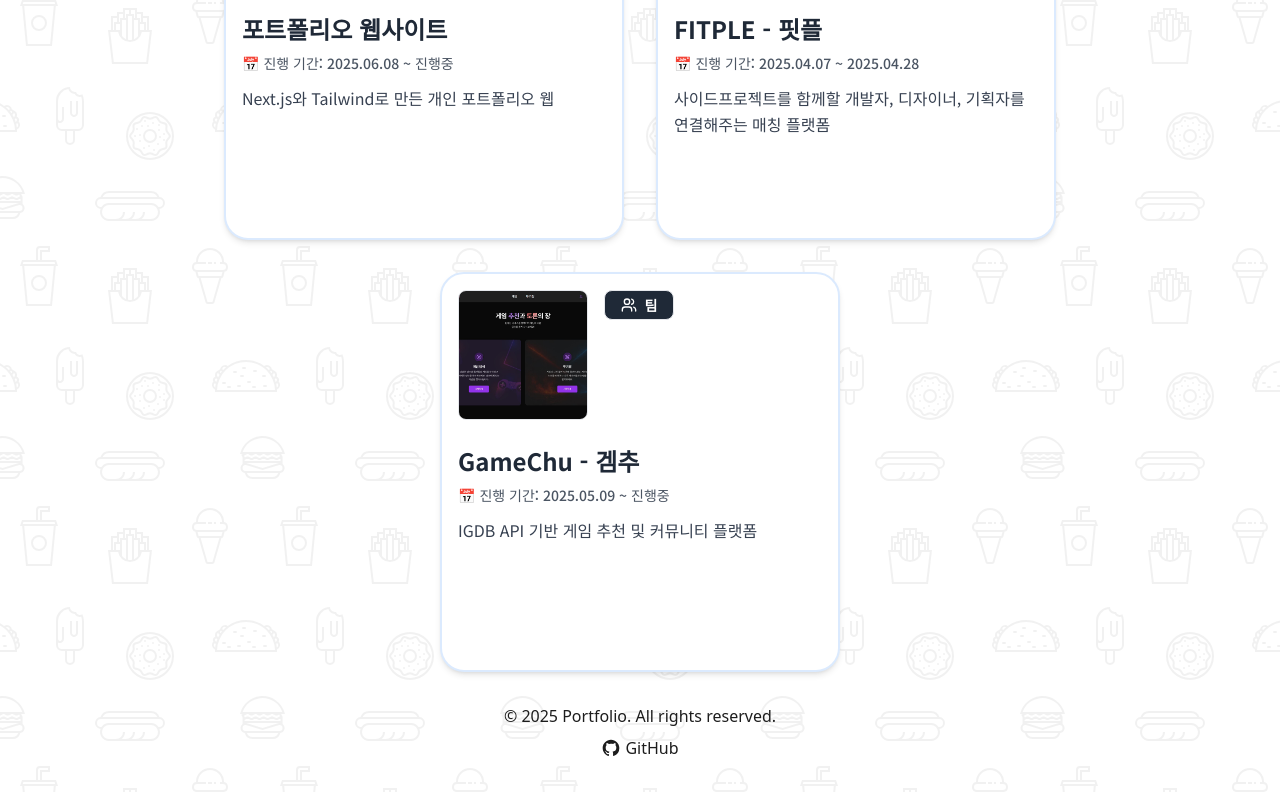
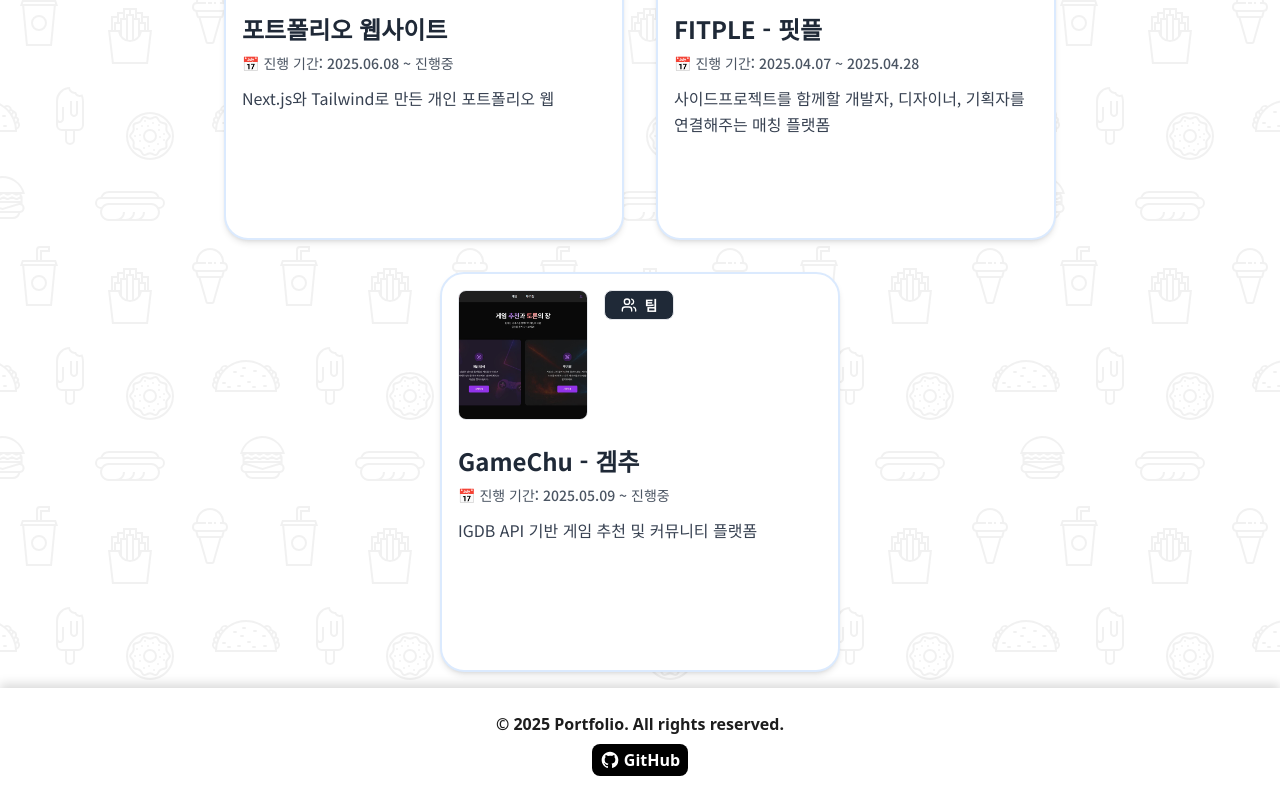
Before and after one commit to roastt1/Portfolio, a Next.js app: page / in a window 1280 px wide. Shown: the part 3984-4784 px from the top of the page. Built offline with nearby package versions, Linux system fonts and the light colour scheme.

Commit message:
[style] Footer 스타일 변경

```diff
--- a/app/components/Footer.tsx
+++ b/app/components/Footer.tsx
@@ -1,14 +1,14 @@
 export default function Footer() {
     return (
-        <footer className="flex w-full flex-col items-center justify-center gap-2 py-8 text-center font-sans dark:text-white">
-            <p className="text-caption font-medium">
+        <footer className="mt-4 flex w-full flex-col items-center justify-center gap-2 bg-white py-6 text-center font-sans shadow-[-0px_-4px_10px_rgba(0,0,0,0.15)] dark:bg-dark-100 dark:text-white">
+            <p className="text-sm font-semibold sm:text-base">
                 © 2025 Portfolio. All rights reserved.
             </p>
             <a
                 href="https://github.com/roastt1"
                 target="_blank"
                 rel="noopener noreferrer"
-                className="flex items-center gap-1 hover:underline"
+                className="flex items-center gap-1 rounded-lg bg-black px-2 py-1 text-sm font-semibold text-white transition hover:brightness-[0.7] dark:border-dark-400 dark:bg-white dark:text-black sm:text-base"
             >
                 <svg
                     xmlns="http://www.w3.org/2000/svg"
@@ -22,7 +22,7 @@ export default function Footer() {
                         clipRule="evenodd"
                     />
                 </svg>
-                <span>GitHub</span>
+                <span className="text-white dark:text-black">GitHub</span>
             </a>
         </footer>
     );
```
